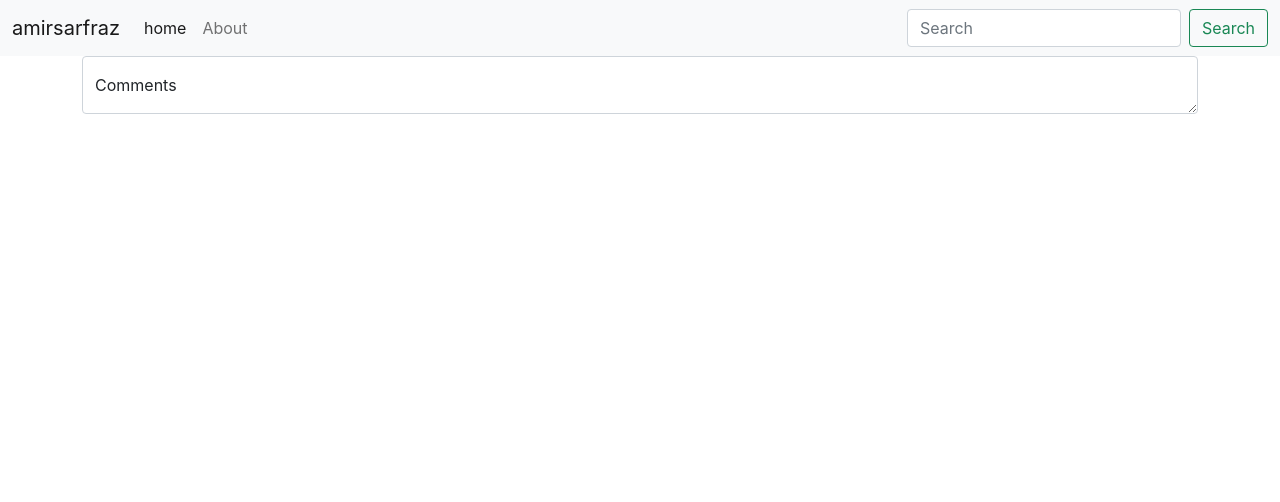
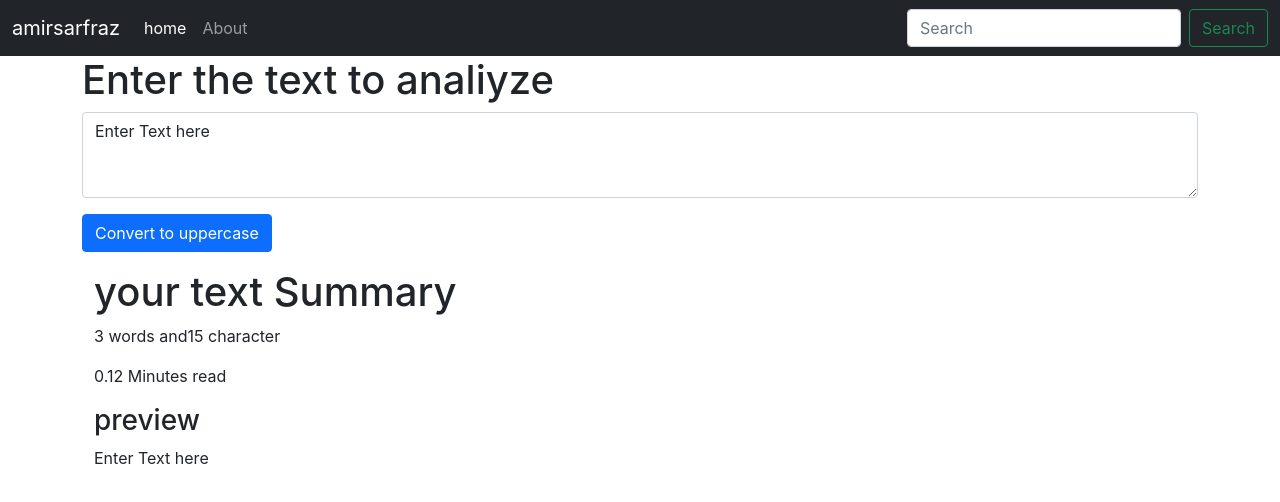
Before and after one commit to amirsarfraz/react-application, a React (Create React App) app: page / in a window 1280 px wide. Shown: the top 502 px of the page. Built offline with nearby package versions, Linux system fonts and the light colour scheme.

Commit message:
state and event listner and function calling

```diff
--- a/src/App.js
+++ b/src/App.js
@@ -6,7 +6,7 @@
 <>
 <Navbar title="amirsarfraz"/>
 <div className='container'>
-<TextForm />
+<TextForm heading ="Enter the text to analiyze" />
 </div>
 </>
   );
--- a/src/components/Navbar.js
+++ b/src/components/Navbar.js
@@ -1,7 +1,7 @@
 import React from "react";
 function Navbar(props) {
 return(
-    <nav className="navbar navbar-expand-lg navbar-light bg-light">
+    <nav className="navbar navbar-expand-lg navbar-dark bg-dark">
   <div className="container-fluid">
     <a className='navbar-brand' href="/">{props.title}</a>
     <button className="navbar-toggler" type="button" data-bs-toggle="collapse" data-bs-target="#navbarSupportedContent" aria-controls="navbarSupportedContent" aria-expanded="false" aria-label="Toggle navigation">
--- a/src/components/TextForm.js
+++ b/src/components/TextForm.js
@@ -1,12 +1,27 @@
-import React from "react";
-function TextForm() {
+import React, {useState} from "react";
+function TextForm(props) {
+    const [text, setText] = useState('Enter Text here');
+    const handleUpClick =() =>{
+        let newText = text.toLocaleUpperCase();
+        setText(newText);
+    }
+    const handleOnChange = (event) =>{
+        setText(event.target.value);
+    }
     return(
         <>
-        <div className="form-floating">
-  <textarea className="form-control" placeholder="Leave a comment here" id="floatingTextarea2"></textarea>
-  <label for="floatingTextarea2">Comments</label>
-</div>
-
+        <h1>{props.heading}</h1>
+        <div className="mb-3">
+        <textarea className="form-control" id="myBox" value={text} onChange={handleOnChange} rows="3"></textarea>
+        </div>
+        <button className="btn btn-primary" onClick={handleUpClick}>Convert to uppercase</button>
+        <div className="container my-3">
+        <h1>your text Summary</h1>
+        <p>{text.split(" ").length} words and{text.length} character</p>
+        <p>{0.008 * text.split("").length} Minutes read</p>
+        <h3>preview</h3>
+        <p>{text}</p>
+        </div>
         </>
 
     );
```
